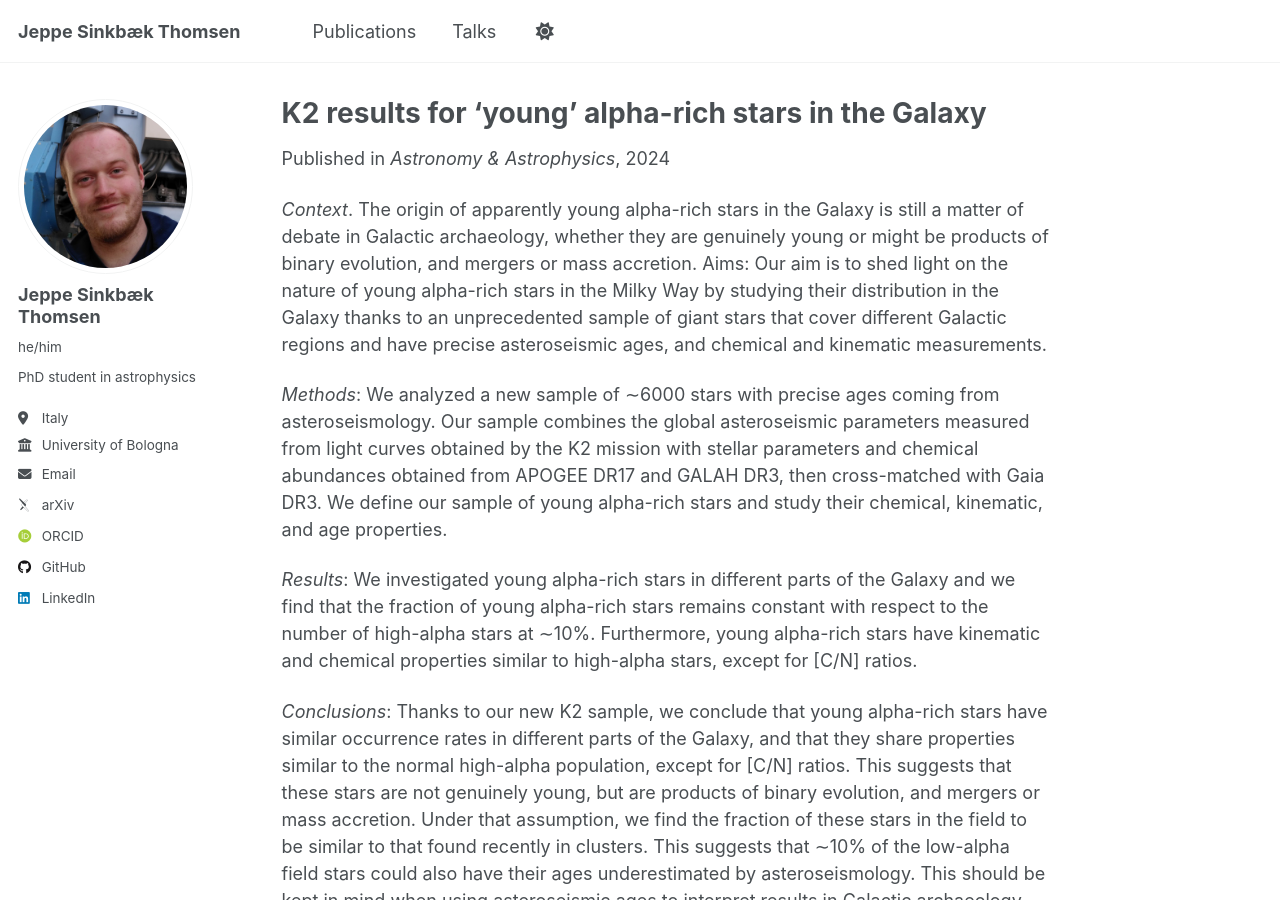
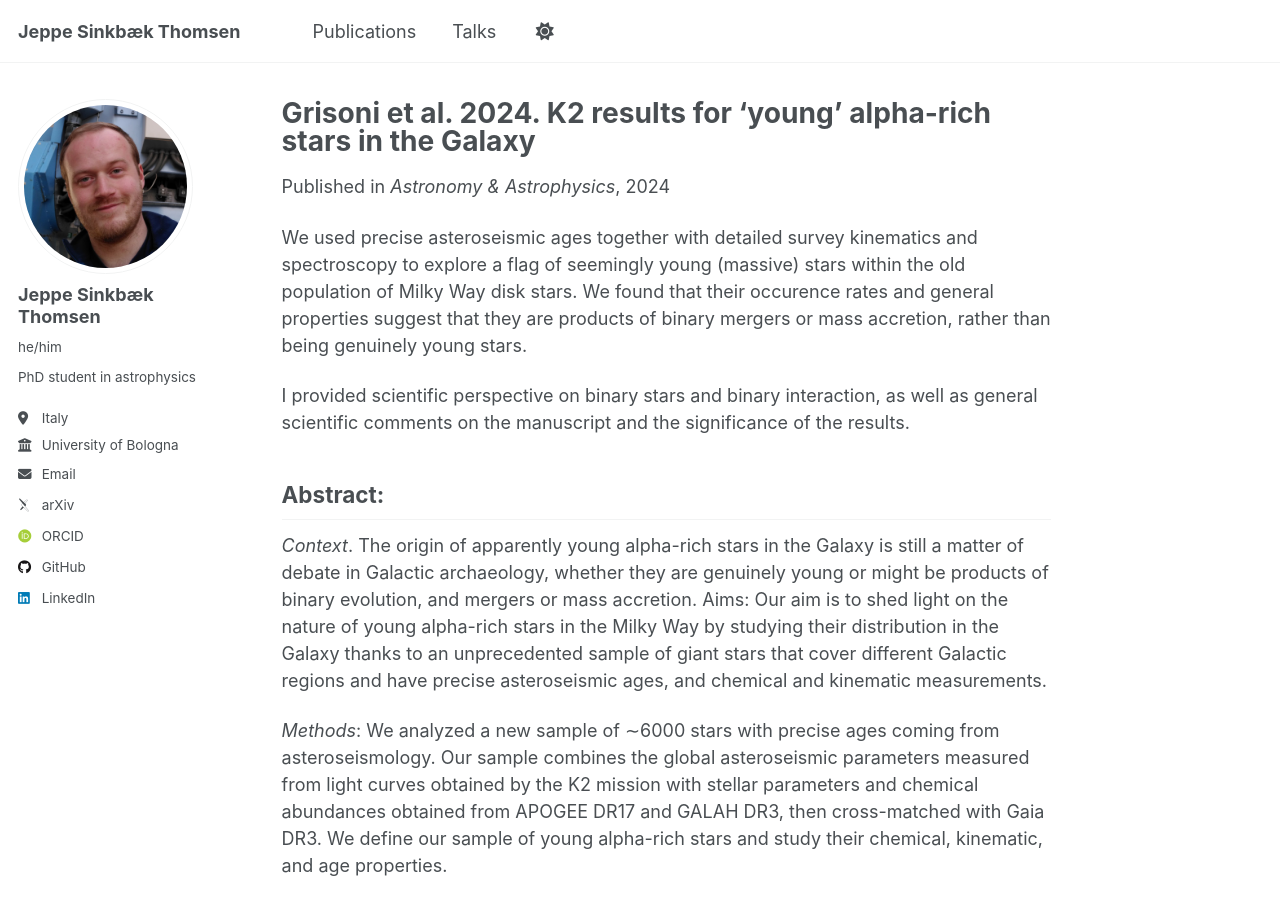
Before and after one commit to jsinkbaek/jsinkbaek.github.io, a Jekyll site: the page built from _publications/2024-03-01-Grisoni.md, in a window 1280 px wide and 900 px high. Built offline with Jekyll 4.4.1, drawn with Linux system fonts in a browser that asks for light colours; some web fonts are replaced; a script that is not in the unit is left out.

Commit message:
Update 2024-03-01-Grisoni.md

```diff
--- a/_publications/2024-03-01-Grisoni.md
+++ b/_publications/2024-03-01-Grisoni.md
@@ -1,14 +1,19 @@
 ---
-title: "K2 results for 'young' alpha-rich stars in the Galaxy"
+title: "Grisoni et al. 2024. K2 results for 'young' alpha-rich stars in the Galaxy"
 collection: publications
 category: manuscripts
 permalink: /publication/2024-03-01-Grisoni
-excerpt: 'Valeria Grisoni led this study, where we used precise asteroseismic ages together with detailed survey kinematics and spectroscopy to explore a flag of seemingly young (massive) stars within the old population of Milky Way disk stars. We found that their occurence rates and general properties suggest that they are products of binary mergers or mass accretion, rather than being genuinely young stars.'
+excerpt: 'We used precise asteroseismic ages together with detailed survey kinematics and spectroscopy to explore a flag of seemingly young (massive) stars within the old population of Milky Way disk stars. We found that their occurence rates and general properties suggest that they are products of binary mergers or mass accretion, rather than being genuinely young stars. I provided scientific perspective on binary stars and binary interaction, as well as general scientific comments on the manuscript and the significance of the results.'
 date: 2024-03-01
 venue: 'Astronomy & Astrophysics'
 paperurl: 'https://jsinkbaek.github.io/files/Grisoni2023_2312.07091v1.pdf'
 citation:
 ---
+We used precise asteroseismic ages together with detailed survey kinematics and spectroscopy to explore a flag of seemingly young (massive) stars within the old population of Milky Way disk stars. We found that their occurence rates and general properties suggest that they are products of binary mergers or mass accretion, rather than being genuinely young stars.
+
+I provided scientific perspective on binary stars and binary interaction, as well as general scientific comments on the manuscript and the significance of the results.
+
+## Abstract:
 *Context*. The origin of apparently young alpha-rich stars in the Galaxy is still a matter of debate in Galactic archaeology, whether they are genuinely young or might be products of binary evolution, and mergers or mass accretion.
 Aims: Our aim is to shed light on the nature of young alpha-rich stars in the Milky Way by studying their distribution in the Galaxy thanks to an unprecedented sample of giant stars that cover different Galactic regions and have precise asteroseismic ages, and chemical and kinematic measurements.
 
```
